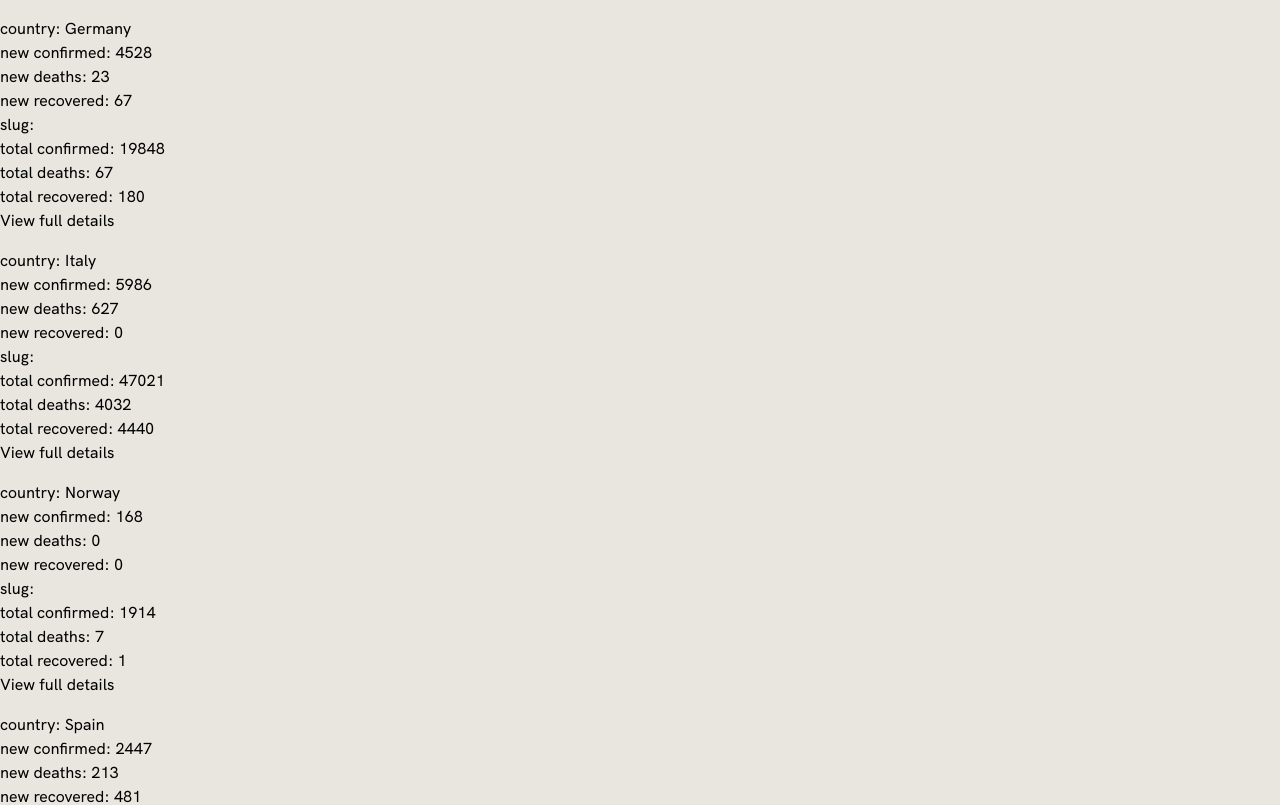
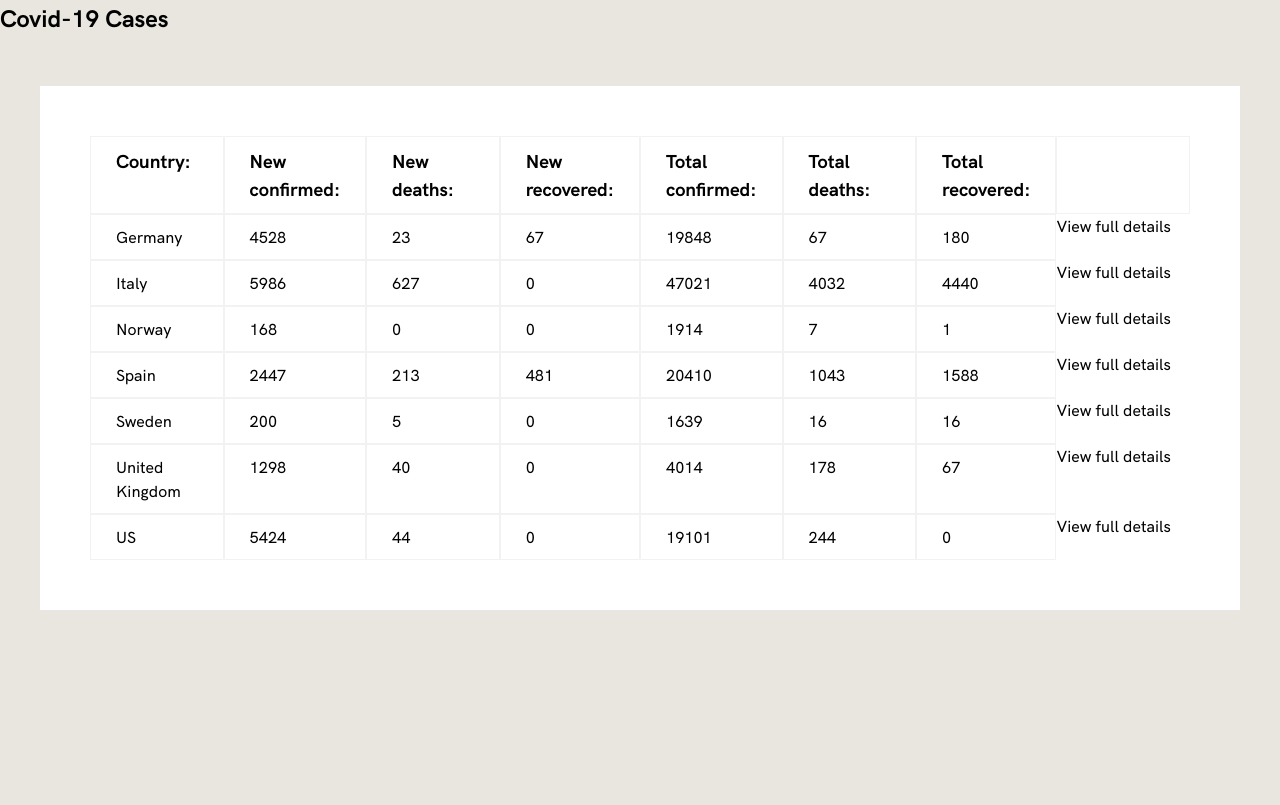
Before and after one commit to jcoszig/covid19, a React (Create React App) app: page / in a window 1280 px wide. Shown: the top 805 px of the page. Built offline with nearby package versions, Linux system fonts and the light colour scheme.

Commit message:
added new visual components. Table layout partially complete

```diff
--- a/src/components/App.js
+++ b/src/components/App.js
@@ -1,5 +1,6 @@
 import React, { Component } from "react";
 // import { ... } from "../helpers";
+import Header from "./Header";
 import CountrySummary from "./CountrySummary";
 
 class App extends Component {
@@ -71,27 +72,48 @@ class App extends Component {
     this.setState({ filteredCountries })
   }
 
+  tableHeaders = () => {
+    return (
+      <>
+        <li><h3>Country:</h3></li>
+        <li><h3>New confirmed:</h3></li>
+        <li><h3>New deaths:</h3></li>
+        <li><h3>New recovered:</h3></li>
+        <li><h3>Total confirmed:</h3></li>
+        <li><h3>Total deaths:</h3></li>
+        <li><h3>Total recovered:</h3></li>
+        <li></li>{/* Further info links */}
+      </>
+    )
+  }
+
   render() {
     if(this.state.requestFailed) return <div className="error">Unable to fetch data</div>
     else if(!this.state.isLoaded) return <div className="loading">Loading...</div>
     else return (
       <>
-        <main className="country-summary-table">
+        <Header/>
+        <main className="main">
+          <div className="country-summary-table">
+            <ul className="country-summary-row">
+              {this.tableHeaders()}
               {/* Render country summaries */}
               {this.state.filteredCountries.length > 0 && this.state.filteredCountries.map( (item, index) => (
                 <CountrySummary
-              key={item.Slug}
+                  key={item.CountrySlug}
                   index={index}
                   country={item.Country}
                   newConfirmed={item.NewConfirmed}
                   newDeaths={item.NewDeaths}
                   newRecovered={item.NewRecovered}
-              slug={item.Slug}
+                  slug={item.CountrySlug}
                   totalConfirmed={item.TotalConfirmed}
                   totalDeaths={item.TotalDeaths}
                   totalRecovered={item.TotalRecovered}
                 />
               ))}
+            </ul>
+          </div>
         </main>
       </>
     );
--- a/src/components/CountrySummary.js
+++ b/src/components/CountrySummary.js
@@ -6,19 +6,20 @@ class CountrySummary extends Component {
     render() {
 
         return (
-            <ul key={this.props.key}>
-                <li>country: {this.props.country}</li>
-                <li>new confirmed: {this.props.newConfirmed}</li>
-                <li>new deaths: {this.props.newDeaths}</li>
-                <li>new recovered: {this.props.newRecovered}</li>
-                <li>slug: {this.props.slug}</li>
-                <li>total confirmed: {this.props.totalConfirmed}</li>
-                <li>total deaths: {this.props.totalDeaths}</li>
-                <li>total recovered: {this.props.totalRecovered}</li>
+            <>
+                <li>{this.props.country}</li>
+                <li>{this.props.newConfirmed}</li>
+                <li>{this.props.newDeaths}</li>
+                <li>{this.props.newRecovered}</li>
+                <li>{this.props.totalConfirmed}</li>
+                <li>{this.props.totalDeaths}</li>
+                <li>{this.props.totalRecovered}</li>
                 <Link to={`/graph/${this.props.slug}`}>
-                    <div  className="country-summary-view-full">View full details</div>
+                    <li className="country-summary-view-full">
+                        <p>View full details</p>
+                    </li>
                 </Link>
-            </ul>
+            </>
         );
     }
 }
--- /dev/null
+++ b/src/components/Header.js
@@ -0,0 +1,9 @@
+import React from "react";
+
+const Header = () => (
+    <header className="main-header">
+        <h2>Covid-19 Cases</h2>
+    </header>
+);
+
+export default Header;
--- a/src/components/Router.js
+++ b/src/components/Router.js
@@ -11,6 +11,7 @@ const Router = () => (
     <BrowserRouter>
         <Switch>
             <Route exact path="/" component={App}/>
+            {/* todo: <Route path="/country/:countrySlug" component={CountryGraph}> */}
             <Route component={Notfound}/>
         </Switch>
     </BrowserRouter>
--- a/src/style.scss
+++ b/src/style.scss
@@ -6,3 +6,4 @@
 // Partials
 @import './styles/partials/theme';
 @import './styles/partials/app';
+@import './styles/partials/grid';
--- /dev/null
+++ b/src/styles/partials/_grid.scss
@@ -0,0 +1,19 @@
+.country-summary-table {
+    background-color: #fff;
+    margin: 5rem auto;
+    width: 120rem;
+    padding: 5rem;
+  }
+
+  .country-summary-row {
+    display: grid;
+    grid-auto-flow: row;
+    grid-template-rows:    repeat(7, auto);// int needs to be dynamic: country number +1
+    grid-template-columns: repeat(8, 1fr);
+
+    > li {
+      background-color: #fff;
+      border: 1px solid #f2f2f2;
+      padding: 1rem 2.5rem;
+    }
+  }
```
Also changed, not shown: src/components/Footer.js (added, +8 -0 lines). Lines whose indentation alone changed are shown as unchanged.
